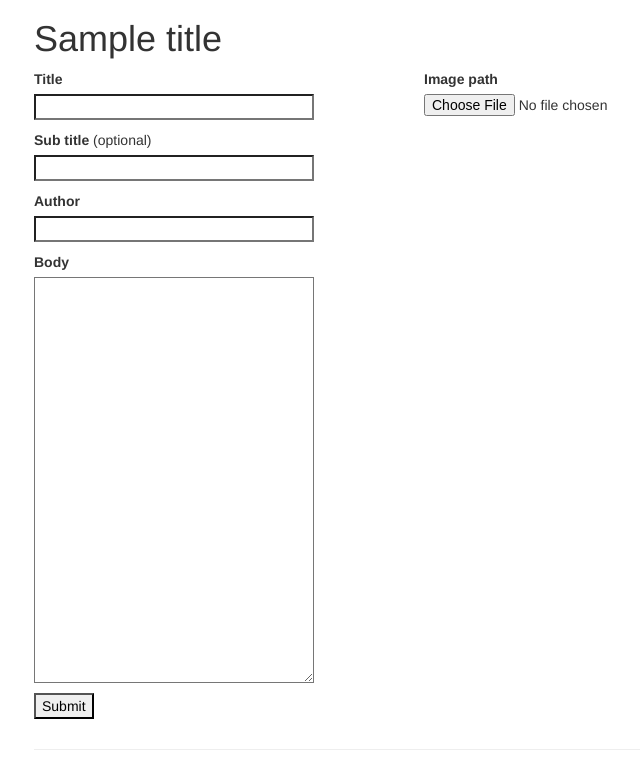
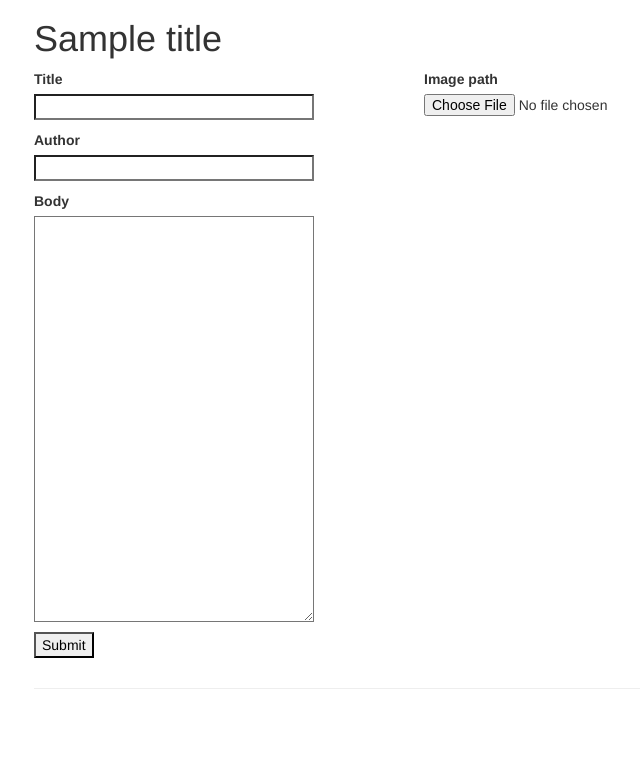
Before and after one commit to Duytunahd209/Azure-Article-project01, a Python web app: template FlaskWebProject/templates/post.html in a window 1280 px wide. Shown: the part 51-820 px from the top of the page, without its empty margins (36-676 px from the left). After the commit the page ends 740 px from the top, so only its background shows below. Run offline with Jinja, Linux system fonts and the light colour scheme; the template is opened without the code that fills it: most values are stand-ins (such as "Sample title", 1, 10 or a date in 2020); form fields are guessed from the names that the template uses.

Commit message:
update subtitle

```diff
--- a/FlaskWebProject/templates/index.html
+++ b/FlaskWebProject/templates/index.html
@@ -3,7 +3,6 @@
 {% block content %}
 <div>
     <div class="row" style="margin-top: 25px;">
-    {% if posts %}
         <table class="table">
             <thead class="thead-dark">
                 <tr>
@@ -11,7 +10,6 @@
                     <th scope="col">Title</th>
                     <th scope="col">Author</th>
                     <th scope="col">Has Image?</th>
-                    <th scope="col" />
                     <th scope="col" />
                 </tr>
             </thead>
@@ -24,13 +22,9 @@
                 <td>{{ post.author }}</td>
                 <td>{{ post.image_path != None }}</td>
                 <td><a href="{{ url_for('post', id=post.id) }}">Edit Post</a></td>
-                <td><a href="{{ url_for('post', id=post.id) }}?action=delete">Delete Post</a></td>
             </tr>
             {% endfor %}
         </table>
-    {% else %}
-        <p>No post To Show!</p>
-    {% endif %}
     </div>
     <div class="row">
         <p><a class="btn btn-default" href="{{ url_for('new_post') }}">Create New Post</a></p>
--- a/FlaskWebProject/templates/post.html
+++ b/FlaskWebProject/templates/post.html
@@ -10,13 +10,6 @@
                 {{ form.title.label }}<br>
                 {{ form.title(size=64) }}
                 {% for error in form.title.errors %}
-                <span style="color: red;">[{{ error }}]</span>
-                {% endfor %}
-            </p>
-            <p>
-                {{ form.sub_title.label }} (optional)<br>
-                {{ form.sub_title(size=64) }}
-                {% for error in form.sub_title.errors %}
                 <span style="color: red;">[{{ error }}]</span>
                 {% endfor %}
             </p>
@@ -39,10 +32,6 @@
         <div class="col-sm-4">
             {% if form.image_path.data %}
             <p><img src="{{ imageSource + form.image_path.data }}" width="250" height="250" /></p>
-            <p>
-                {{ form.remove_image_path.label }}
-                {{ form.remove_image_path() }}
-            </p>
             {% endif %}
             <p>
                 {{ form.image_path.label }}<br>
--- a/sql_scripts/posts-table-init.sql
+++ b/sql_scripts/posts-table-init.sql
@@ -1,7 +1,6 @@
 CREATE TABLE POSTS(
     id INT NOT NULL IDENTITY(1, 1),
     title VARCHAR(150) NOT NULL,
-    sub_title VARCHAR(200) NULL,
     author VARCHAR(75) NOT NULL,
 	body VARCHAR(800) NOT NULL,
 	image_path VARCHAR(100) NULL,
```
